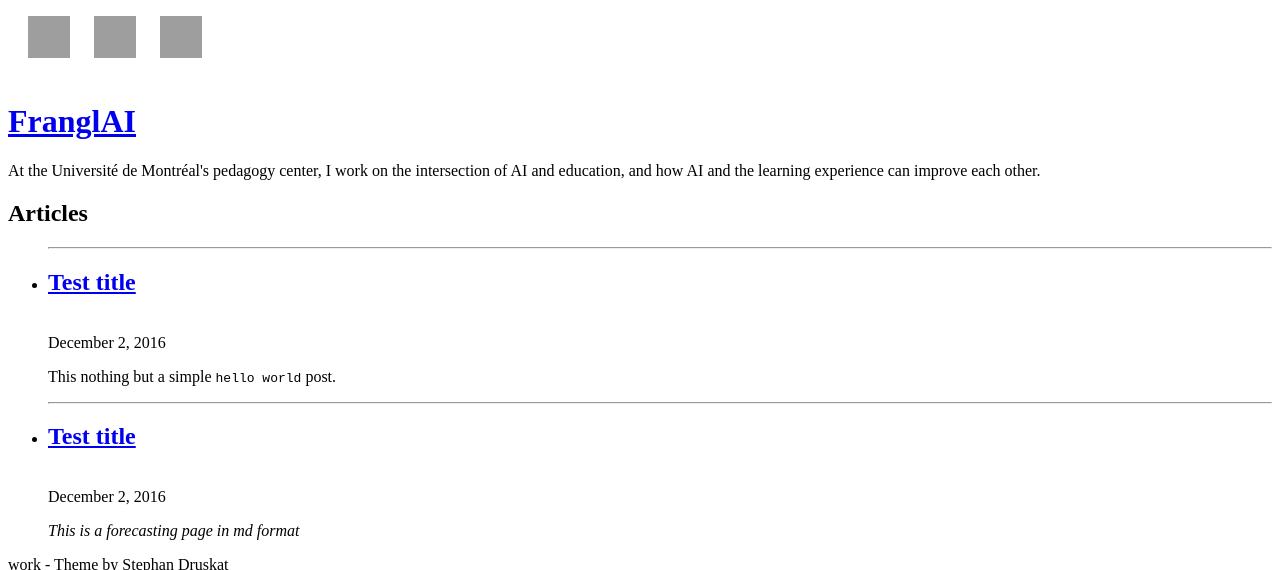
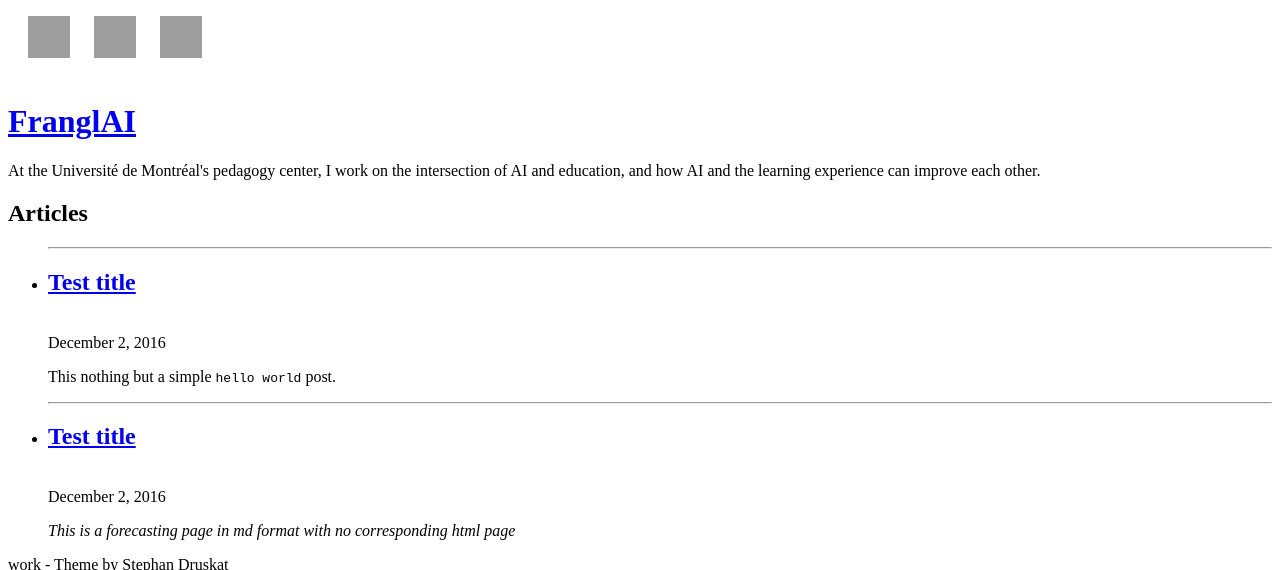
Before and after one commit to AndrewRWilliams/AndrewRWilliams.github.io, a Jekyll site: the page built from work/index.html, in a window 1280 px wide, cut to the strip 112-682 px from the top of the page. Built offline with Jekyll 4.4.1, drawn with Linux system fonts in a browser that asks for light colours; grey boxes are pictures that could not be loaded.

Commit message:
add discerning change

```diff
--- a/_posts/2016-12-02-forecasting.md
+++ b/_posts/2016-12-02-forecasting.md
@@ -3,4 +3,4 @@
 layout: post
 ---
 
-*This is a forecasting page in md format*
+*This is a forecasting page in md format with no corresponding html page*
```
